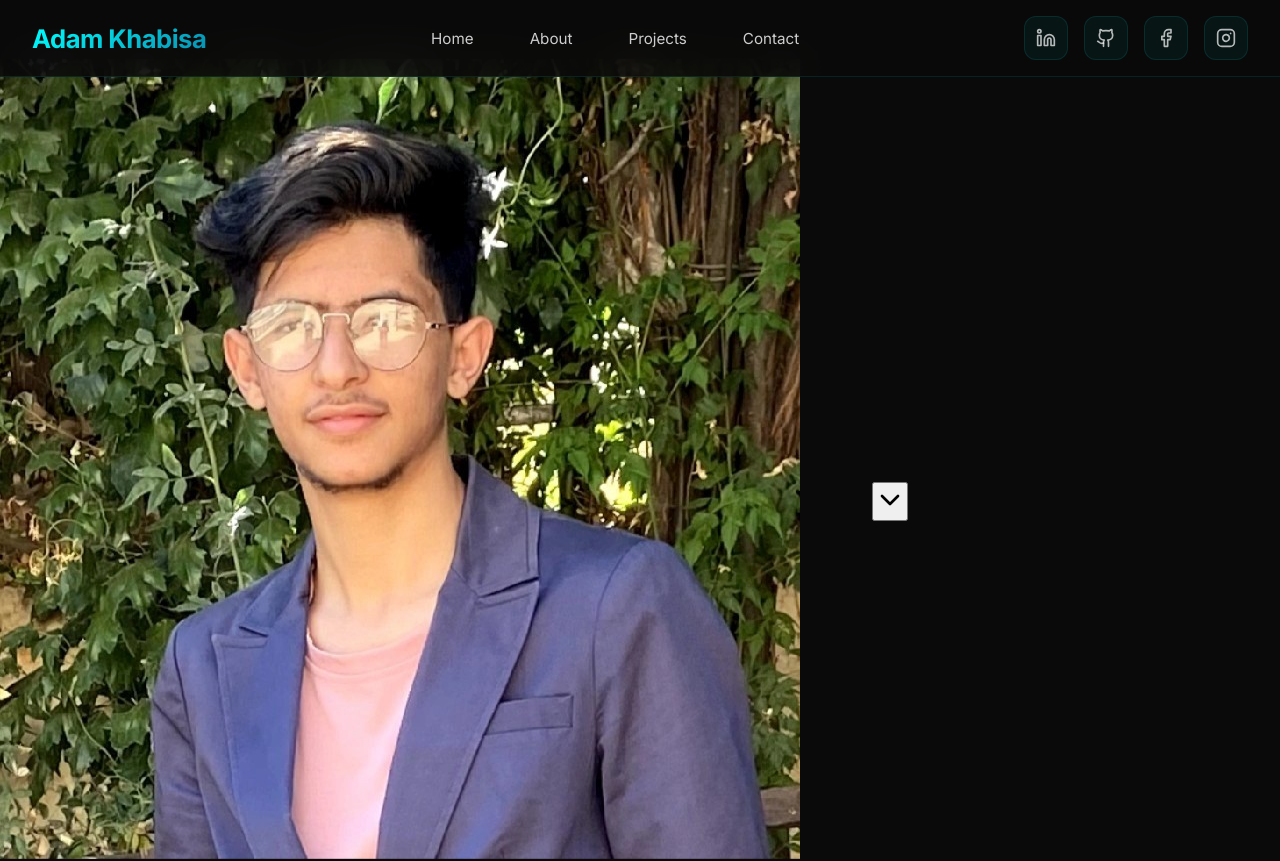
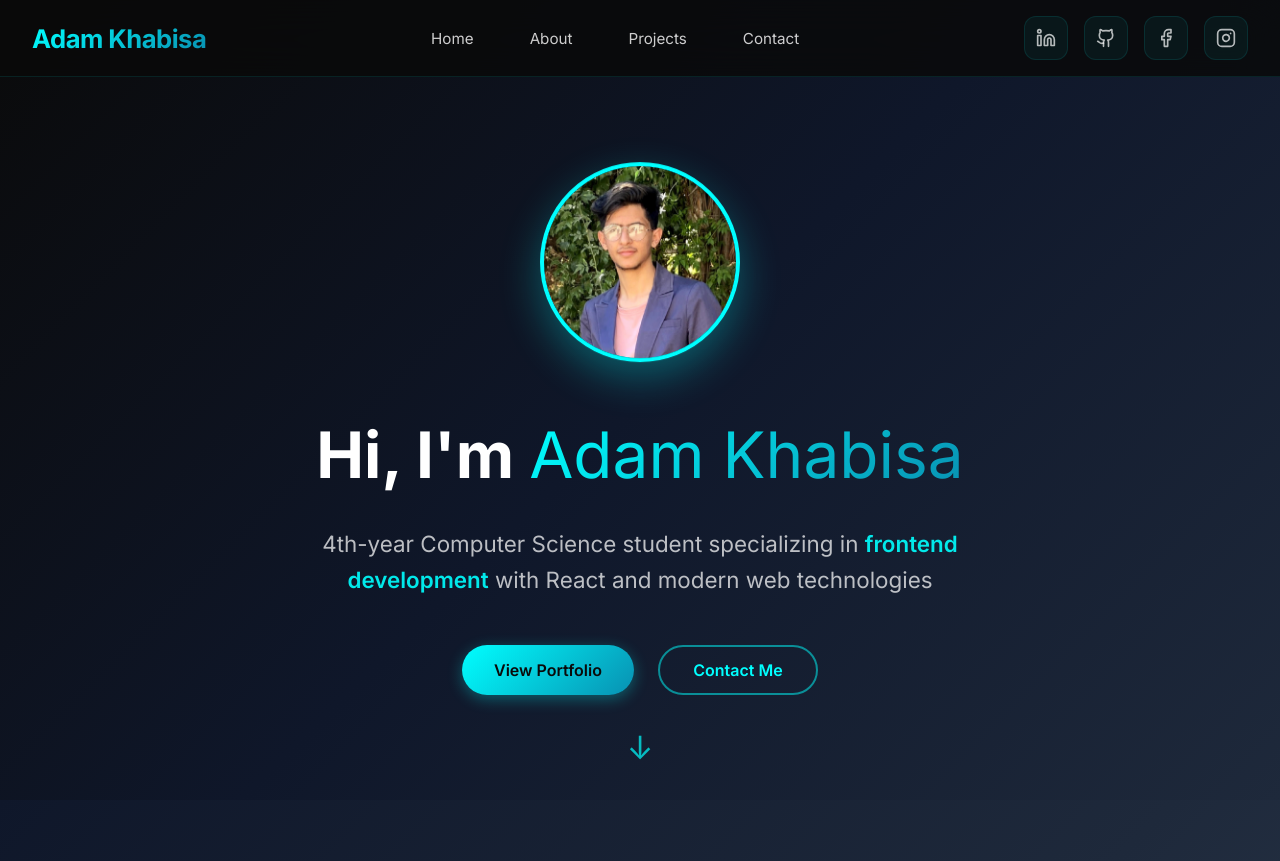
Before and after one commit to methan6427/Adam-Khabisa-Port, a React (Vite) app: page / in a window 1280 px wide. Shown: the top 861 px of the page. Built offline with nearby package versions, Linux system fonts and the light colour scheme.

Commit message:
Fix Hero and Contact components

```diff
--- a/src/components/Hero.tsx
+++ b/src/components/Hero.tsx
@@ -1,135 +1,44 @@
+import React from 'react';
+import './Hero.css';
 
-import React, { useEffect, useRef } from 'react';
-import { ChevronDown } from 'lucide-react';
-import { gsap } from 'gsap';
-
-const Hero = () => {
-  const heroRef = useRef<HTMLElement>(null);
-  const particlesRef = useRef<HTMLDivElement>(null);
-  const photoRef = useRef<HTMLDivElement>(null);
-
-  useEffect(() => {
-    // Create floating particles effect
-    const createParticle = () => {
-      if (!particlesRef.current) return;
-
-      const particle = document.createElement('div');
-      particle.className = 'absolute w-1 h-1 bg-cyan-400 rounded-full opacity-50 animate-pulse';
-      particle.style.left = Math.random() * 100 + '%';
-      particle.style.top = Math.random() * 100 + '%';
-      particle.style.animationDelay = Math.random() * 2 + 's';
-      particle.style.animationDuration = (Math.random() * 3 + 2) + 's';
-
-      particlesRef.current.appendChild(particle);
-
-      setTimeout(() => {
-        if (particle.parentNode) {
-          particle.parentNode.removeChild(particle);
-        }
-      }, 5000);
-    };
-
-    const interval = setInterval(createParticle, 300);
-
-    // GSAP Animation for the photo
-    if (photoRef.current) {
-      gsap.fromTo(photoRef.current,
-        {
-          y: 100,
-          opacity: 0,
-          scale: 0.8
-        },
-        {
-          y: 0,
-          opacity: 1,
-          scale: 1,
-          duration: 1.5,
-          ease: "power3.out",
-          delay: 0.5
-        }
-      );
-
-      // Floating animation for the photo
-      gsap.to(photoRef.current, {
-        y: -20,
-        duration: 3,
-        ease: "power1.inOut",
-        yoyo: true,
-        repeat: -1,
-        delay: 2
-      });
-    }
-
-    return () => clearInterval(interval);
-  }, []);
-
-  const scrollToAbout = () => {
-    const aboutSection = document.querySelector('#about');
-    if (aboutSection) {
-      aboutSection.scrollIntoView({ behavior: 'smooth' });
+const Hero: React.FC = () => {
+  const scrollToSection = (sectionId: string) => {
+    const section = document.getElementById(sectionId);
+    if (section) {
+      section.scrollIntoView({ behavior: 'smooth' });
     }
   };
 
   return (
-    <section id="home" ref={heroRef} className="relative min-h-screen flex items-center justify-center overflow-hidden">
-      {/* Animated Background */}
-      <div className="absolute inset-0 bg-gradient-to-br from-gray-900 via-blue-900/20 to-cyan-900/30">
-        <div ref={particlesRef} className="absolute inset-0"></div>
-        <div className="absolute inset-0 bg-[radial-gradient(circle_at_50%_50%,rgba(6,182,212,0.1),transparent_50%)]"></div>
-      </div>
-
-      {/* Hero Content */}
-      <div className="relative z-10 text-center px-6 max-w-4xl mx-auto">
-        <div className="space-y-6 animate-fade-in">
-          {/* Photo */}
-          <div className="flex justify-center mb-8">
-            <div
-              ref={photoRef}
-              className="w-48 h-48 rounded-full bg-gradient-to-br from-cyan-500/20 to-blue-600/20 border-4 border-cyan-400/30 flex items-center justify-center overflow-hidden"
-            >
+    <section id="home" className="hero">
+      <div className="hero-content">
+        <div className="profile-image float">
          <img
            src="/prjPics/PFP.jpg"
            alt="Adam Khabisa"
-                className="w-full h-full object-cover"
          />
         </div>
-          </div>
 
-          <h1 className="text-5xl md:text-7xl font-bold leading-tight">
-            <span className="block text-white">Hi, I'm</span>
-            <span className="block bg-gradient-to-r from-cyan-400 via-blue-500 to-purple-600 bg-clip-text text-transparent">
-              Adam Khabisa
-            </span>
+        <h1 className="hero-title fade-in-up">
+          Hi, I'm <span className="highlight">Adam Khabisa</span>
         </h1>
 
-          <p className="text-xl md:text-2xl text-gray-300 max-w-2xl mx-auto leading-relaxed">
-            4th-year Computer Science student specializing in
-            <span className="text-cyan-400 font-semibold"> frontend development</span>
-            {' '}with React and modern web technologies
+        <p className="hero-subtitle fade-in-up">
+          4th-year Computer Science student specializing in <span className="highlight-text">frontend development</span> with React and modern web technologies
         </p>
 
-          <div className="flex flex-col sm:flex-row gap-4 justify-center items-center pt-8">
-            <button
-              onClick={scrollToAbout}
-              className="px-8 py-3 bg-gradient-to-r from-cyan-500 to-blue-600 text-white font-semibold rounded-lg hover:from-cyan-600 hover:to-blue-700 transition-all duration-200 transform hover:scale-105 shadow-lg hover:shadow-cyan-500/25"
-            >
+        <div className="hero-buttons fade-in-up">
+          <button onClick={() => scrollToSection('projects')} className="btn primary">
             View Portfolio
           </button>
-            <button
-              onClick={() => document.querySelector('#contact')?.scrollIntoView({ behavior: 'smooth' })}
-              className="px-8 py-3 border-2 border-cyan-400 text-cyan-400 font-semibold rounded-lg hover:bg-cyan-400 hover:text-gray-900 transition-all duration-200 transform hover:scale-105"
-            >
+          <button onClick={() => scrollToSection('contact')} className="btn secondary">
             Contact Me
           </button>
         </div>
       </div>
-      </div>
 
-      {/* Scroll Indicator */}
-      <div className="absolute bottom-8 left-1/2 transform -translate-x-1/2 animate-bounce">
-        <button onClick={scrollToAbout} className="text-cyan-400 hover:text-cyan-300 transition-colors">
-          <ChevronDown size={32} />
-        </button>
+      <div className="scroll-indicator" onClick={() => scrollToSection('about')}>
+        <div className="scroll-arrow">↓</div>
       </div>
     </section>
   );
```
Lines whose indentation alone changed are shown as unchanged.
